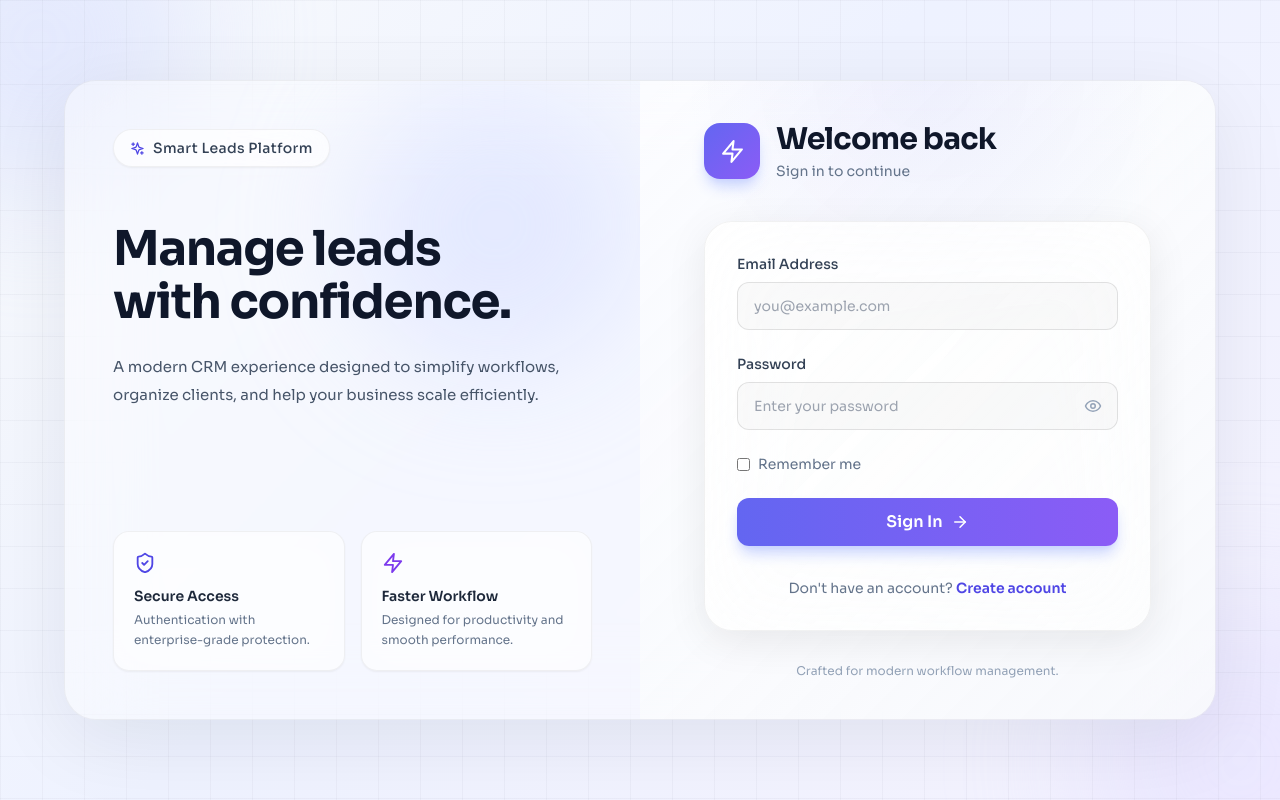
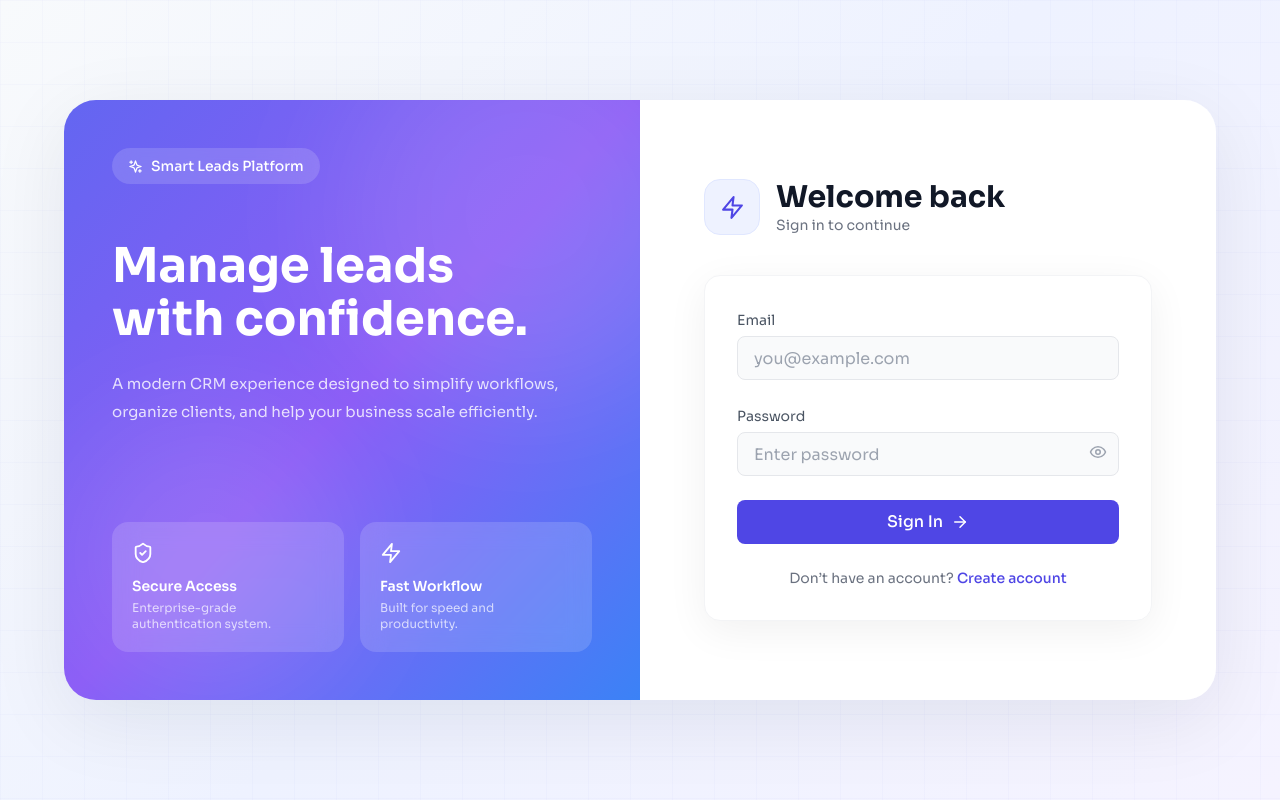
Before and after one commit to Subhasmita1209/Smart-Leads-Dashboard, a React (Vite) app in the folder smart-leads/frontend/: page /login in a window 1280 px wide. Built offline with nearby package versions, Linux system fonts and the light colour scheme.

Commit message:
enhance Login ui and fix a bug

```diff
--- a/smart-leads/frontend/src/pages/LoginPage.tsx
+++ b/smart-leads/frontend/src/pages/LoginPage.tsx
@@ -20,7 +20,6 @@ export default function LoginPage() {
 
   const [isLoading, setIsLoading] = useState(false);
   const [showPassword, setShowPassword] = useState(false);
-
   const [errors, setErrors] = useState<Record<string, string>>({});
 
   const [form, setForm] = useState({
@@ -31,18 +30,13 @@ export default function LoginPage() {
   const validate = () => {
     const e: Record<string, string> = {};
 
-    if (!form.email) {
-      e.email = 'Email is required';
-    } else if (!/\S+@\S+\.\S+/.test(form.email)) {
+    if (!form.email) e.email = 'Email is required';
+    else if (!/\S+@\S+\.\S+/.test(form.email))
       e.email = 'Enter a valid email';
-    }
 
-    if (!form.password) {
-      e.password = 'Password is required';
-    }
+    if (!form.password) e.password = 'Password is required';
 
     setErrors(e);
-
     return Object.keys(e).length === 0;
   };
 
@@ -58,21 +52,11 @@ export default function LoginPage() {
 
       if (res.success && res.data) {
         setAuth(res.data.user, res.data.token);
-
         toast.success(`Welcome back, ${res.data.user.name}!`);
-
         navigate('/dashboard');
       }
-    } catch (err: unknown) {
-      const error = err as {
-        response?: {
-          data?: {
-            message?: string;
-          };
-        };
-      };
-
-      toast.error(error?.response?.data?.message || 'Login failed');
+    } catch (err: any) {
+      toast.error(err?.response?.data?.message || 'Login failed');
     } finally {
       setIsLoading(false);
     }
@@ -80,105 +64,81 @@ export default function LoginPage() {
 
   return (
     <div
-      className="relative min-h-screen overflow-hidden flex items-center justify-center px-4 py-8"
+      className="relative min-h-screen flex items-center justify-center px-4 py-8"
       style={{
         background:
-          'linear-gradient(135deg, #f8fafc 0%, #eef2ff 45%, #f5f3ff 100%)',
+          'linear-gradient(135deg, #f8fafc 0%, #eef2ff 50%, #f5f3ff 100%)',
       }}
     >
-      {/* Background Blurs */}
-      <div className="absolute top-[-120px] left-[-120px] h-[320px] w-[320px] rounded-full bg-indigo-200/40 blur-3xl" />
+      {/* SOFT GRID */}
+      <div className="absolute inset-0 opacity-[0.35] bg-[linear-gradient(to_right,rgba(99,102,241,0.08)_1px,transparent_1px),linear-gradient(to_bottom,rgba(99,102,241,0.08)_1px,transparent_1px)] bg-[size:42px_42px]" />
 
-      <div className="absolute bottom-[-120px] right-[-120px] h-[320px] w-[320px] rounded-full bg-violet-200/40 blur-3xl" />
+<div className="relative z-10 grid w-full max-w-6xl min-h-[600px] overflow-hidden rounded-[32px] shadow-[0_20px_80px_rgba(15,23,42,0.08)] lg:grid-cols-2">
 
-      {/* Grid Overlay */}
-      <div className="absolute inset-0 bg-[linear-gradient(to_right,rgba(15,23,42,0.03)_1px,transparent_1px),linear-gradient(to_bottom,rgba(15,23,42,0.03)_1px,transparent_1px)] bg-[size:42px_42px]" />
+        {/* LEFT SIDE (NOW BLUE HERO LIKE BEFORE RIGHT) */}
+        <div className="relative flex flex-col justify-between p-12 overflow-hidden bg-gradient-to-br from-indigo-500 via-violet-500 to-blue-500 text-white">
 
-      <div className="relative z-10 grid w-full max-w-6xl overflow-hidden rounded-[32px] border border-black/5 bg-white/40 shadow-[0_20px_80px_rgba(15,23,42,0.08)] backdrop-blur-2xl lg:grid-cols-2">
-        {/* LEFT SECTION */}
-        <div className="hidden lg:flex flex-col justify-between p-12 relative overflow-hidden">
-          {/* Soft Glow */}
-          <div className="absolute top-0 right-0 h-72 w-72 rounded-full bg-indigo-200/40 blur-3xl" />
+          <div className="absolute -top-20 -right-20 h-96 w-96 rounded-full bg-white/10 blur-3xl" />
+          <div className="absolute bottom-0 left-0 h-72 w-72 rounded-full bg-white/10 blur-3xl" />
 
           <div className="relative z-10">
-            <div className="inline-flex items-center gap-2 rounded-full border border-black/5 bg-white/60 px-4 py-2 backdrop-blur-xl shadow-sm">
-              <Sparkles size={15} className="text-indigo-600" />
+            <div className="inline-flex items-center gap-2 rounded-full bg-white/15 px-4 py-2 backdrop-blur-md">
+              <Sparkles size={15} />
 
-              <span className="text-sm font-medium text-slate-700 tracking-wide">
+              <span className="text-sm font-medium">
                 Smart Leads Platform
               </span>
             </div>
 
-            <div className="mt-14">
-              <h1 className="text-5xl font-bold leading-[1.1] tracking-tight text-slate-900">
+            <h1 className="mt-14 text-5xl font-bold leading-[1.1]">
               Manage leads
               <br />
               with confidence.
             </h1>
 
-              <p className="mt-6 max-w-md text-[15px] leading-7 text-slate-600">
+            <p className="mt-6 max-w-md text-white/80 text-[15px] leading-7">
               A modern CRM experience designed to simplify workflows,
               organize clients, and help your business scale efficiently.
             </p>
           </div>
-          </div>
 
-          {/* Feature Cards */}
           <div className="relative z-10 grid grid-cols-2 gap-4">
-            <div className="rounded-2xl border border-black/5 bg-white/50 p-5 backdrop-blur-xl shadow-sm">
-              <ShieldCheck
-                className="mb-3 text-indigo-600"
-                size={22}
-              />
-
-              <h3 className="text-sm font-semibold text-slate-800">
-                Secure Access
-              </h3>
-
-              <p className="mt-1 text-xs leading-5 text-slate-500">
-                Authentication with enterprise-grade protection.
+            <div className="rounded-2xl bg-white/15 p-5 backdrop-blur-md">
+              <ShieldCheck size={22} className="mb-3" />
+              <h3 className="text-sm font-semibold">Secure Access</h3>
+              <p className="mt-1 text-xs text-white/70">
+                Enterprise-grade authentication system.
               </p>
             </div>
 
-            <div className="rounded-2xl border border-black/5 bg-white/50 p-5 backdrop-blur-xl shadow-sm">
-              <Zap className="mb-3 text-violet-600" size={22} />
-
-              <h3 className="text-sm font-semibold text-slate-800">
-                Faster Workflow
-              </h3>
-
-              <p className="mt-1 text-xs leading-5 text-slate-500">
-                Designed for productivity and smooth performance.
+            <div className="rounded-2xl bg-white/15 p-5 backdrop-blur-md">
+              <Zap size={22} className="mb-3" />
+              <h3 className="text-sm font-semibold">Fast Workflow</h3>
+              <p className="mt-1 text-xs text-white/70">
+                Built for speed and productivity.
               </p>
             </div>
           </div>
         </div>
 
-        {/* RIGHT SECTION */}
-        <div
-          className="relative flex items-center justify-center px-6 py-10 sm:px-10 lg:px-16"
-          style={{
-            background:
-              'linear-gradient(135deg, rgba(255,255,255,0.58), rgba(248,250,252,0.78))',
-          }}
-        >
-          {/* Soft Glow */}
-          <div className="absolute inset-0 bg-[radial-gradient(circle_at_top,rgba(99,102,241,0.08),transparent_35%)]" />
+        {/* RIGHT SIDE (NOW LIGHT LIKE LOGIN CARD STYLE) */}
+        <div className="relative flex items-center justify-center px-6 py-10 bg-white">
 
-          <div className="relative z-10 w-full max-w-md">
-            {/* Logo + Heading */}
+          <div className="w-full max-w-md">
+
+            {/* HEADER */}
             <div className="mb-10">
               <div className="flex items-center gap-4">
-                <div className="flex h-14 w-14 items-center justify-center rounded-2xl bg-gradient-to-br from-indigo-500 to-violet-500 shadow-lg shadow-indigo-200">
-                  <Zap className="text-white" size={25} />
+                <div className="flex h-14 w-14 items-center justify-center rounded-2xl bg-indigo-50 border border-indigo-100">
+                  <Zap className="text-indigo-600" size={25} />
                 </div>
 
                 <div>
-                  <h1 className="text-3xl font-bold tracking-tight text-slate-900">
+                  <h1 className="text-3xl font-bold text-gray-900">
                     Welcome back
                   </h1>
 
-                  <p className="mt-1 text-sm text-slate-500">
+                  <p className="text-sm text-gray-500">
                     Sign in to continue
                   </p>
                 </div>
@@ -186,44 +146,33 @@ export default function LoginPage() {
             </div>
 
             {/* LOGIN CARD */}
-            <div
-              className="rounded-[28px] border border-black/5 p-8 shadow-[0_10px_40px_rgba(0,0,0,0.08)] backdrop-blur-2xl"
-              style={{
-                background:
-                  'linear-gradient(135deg, rgba(255,255,255,0.72), rgba(255,255,255,0.52))',
-              }}
-            >
-              <form
-                onSubmit={handleSubmit}
-                noValidate
-                className="space-y-6"
-              >
+            <div className="rounded-2xl border border-gray-100 bg-white shadow-[0_10px_40px_rgba(0,0,0,0.06)] p-8">
+
+              <form onSubmit={handleSubmit} className="space-y-6">
+
                 {/* EMAIL */}
                 <div>
-                  <label className="mb-2 block text-sm font-medium text-slate-700">
-                    Email Address
+                  <label className="text-sm text-gray-600">
+                    Email
                   </label>
 
                   <input
                     type="email"
-                    placeholder="you@example.com"
                     value={form.email}
                     onChange={(e) =>
-                      setForm({
-                        ...form,
-                        email: e.target.value,
-                      })
+                      setForm({ ...form, email: e.target.value })
                     }
-                    className={`h-12 w-full rounded-xl border bg-black/[0.02] px-4 text-sm outline-none transition-all duration-300
+                    className={`w-full mt-1 h-11 px-4 rounded-lg border bg-gray-50 outline-none transition
                     ${
                       errors.email
-                        ? 'border-red-300 focus:ring-4 focus:ring-red-200'
-                        : 'border-black/10 hover:border-black/20 focus:border-indigo-400 focus:ring-4 focus:ring-indigo-100'
+                        ? 'border-red-300 focus:ring-2 focus:ring-red-100'
+                        : 'border-gray-200 focus:border-indigo-400 focus:ring-2 focus:ring-indigo-100'
                     }`}
+                    placeholder="you@example.com"
                   />
 
                   {errors.email && (
-                    <p className="mt-2 text-xs text-red-500">
+                    <p className="text-xs text-red-500 mt-1">
                       {errors.email}
                     </p>
                   )}
@@ -231,33 +180,30 @@ export default function LoginPage() {
 
                 {/* PASSWORD */}
                 <div>
-                  <label className="mb-2 block text-sm font-medium text-slate-700">
+                  <label className="text-sm text-gray-600">
                     Password
                   </label>
 
                   <div className="relative">
                     <input
                       type={showPassword ? 'text' : 'password'}
-                      placeholder="Enter your password"
                       value={form.password}
                       onChange={(e) =>
-                        setForm({
-                          ...form,
-                          password: e.target.value,
-                        })
+                        setForm({ ...form, password: e.target.value })
                       }
-                      className={`h-12 w-full rounded-xl border bg-black/[0.02] px-4 pr-12 text-sm outline-none transition-all duration-300
+                      className={`w-full mt-1 h-11 px-4 pr-10 rounded-lg border bg-gray-50 outline-none transition
                       ${
                         errors.password
-                          ? 'border-red-300 focus:ring-4 focus:ring-red-200'
-                          : 'border-black/10 hover:border-black/20 focus:border-indigo-400 focus:ring-4 focus:ring-indigo-100'
+                          ? 'border-red-300 focus:ring-2 focus:ring-red-100'
+                          : 'border-gray-200 focus:border-indigo-400 focus:ring-2 focus:ring-indigo-100'
                       }`}
+                      placeholder="Enter password"
                     />
 
                     <button
                       type="button"
                       onClick={() => setShowPassword(!showPassword)}
-                      className="absolute right-4 top-1/2 -translate-y-1/2 text-slate-400 transition-colors hover:text-slate-600"
+                      className="absolute right-3 top-1/2 -translate-y-1/2 text-gray-400"
                     >
                       {showPassword ? (
                         <EyeOff size={18} />
@@ -268,74 +214,48 @@ export default function LoginPage() {
                   </div>
 
                   {errors.password && (
-                    <p className="mt-2 text-xs text-red-500">
+                    <p className="text-xs text-red-500 mt-1">
                       {errors.password}
                     </p>
                   )}
-                </div>
-
-                {/* REMEMBER */}
-                <div className="flex items-center">
-                  <label className="flex cursor-pointer items-center gap-2 text-sm text-slate-500">
-                    <input
-                      type="checkbox"
-                      className="rounded border-slate-300"
-                    />
-
-                    Remember me
-                  </label>
                 </div>
 
                 {/* BUTTON */}
                 <button
                   type="submit"
                   disabled={isLoading}
-                  className="group relative flex h-12 w-full items-center justify-center gap-2 overflow-hidden rounded-xl bg-gradient-to-r from-indigo-500 to-violet-500 font-semibold text-white shadow-lg shadow-indigo-200 transition-all duration-300 hover:scale-[1.01] active:scale-[0.99]"
+                  className="w-full h-11 rounded-lg bg-indigo-600 hover:bg-indigo-700 text-white font-medium flex items-center justify-center gap-2"
                 >
-                  <span className="absolute inset-0 bg-white/10 opacity-0 transition-opacity duration-300 group-hover:opacity-100" />
-
-                  <span className="relative flex items-center gap-2">
                   {isLoading ? (
                     <>
-                        <Loader2
-                          size={18}
-                          className="animate-spin"
-                        />
+                      <Loader2 className="animate-spin" size={18} />
                       Signing in...
                     </>
                   ) : (
                     <>
                       Sign In
-                        <ArrowRight
-                          size={18}
-                          className="transition-transform duration-300 group-hover:translate-x-1"
-                        />
+                      <ArrowRight size={18} />
                     </>
                   )}
-                  </span>
                 </button>
+
               </form>
 
               {/* FOOTER */}
-              <div className="mt-8 text-center">
-                <p className="text-sm text-slate-500">
-                  Don&apos;t have an account?{' '}
+              <p className="text-center text-sm text-gray-500 mt-6">
+                Don’t have an account?{' '}
                <Link
   to="/register"
-                    className="font-semibold text-indigo-600 transition-colors hover:text-violet-600"
+  className="text-indigo-600 font-medium hover:text-indigo-700 transition"
 >
   Create account
 </Link>
               </p>
             </div>
+
+          </div>
         </div>
 
-            {/* BOTTOM TEXT */}
-            <p className="mt-8 text-center text-xs text-slate-400">
-              Crafted for modern workflow management.
-            </p>
-          </div>
-        </div>
       </div>
     </div>
   );
```
Lines whose indentation alone changed are shown as unchanged.
